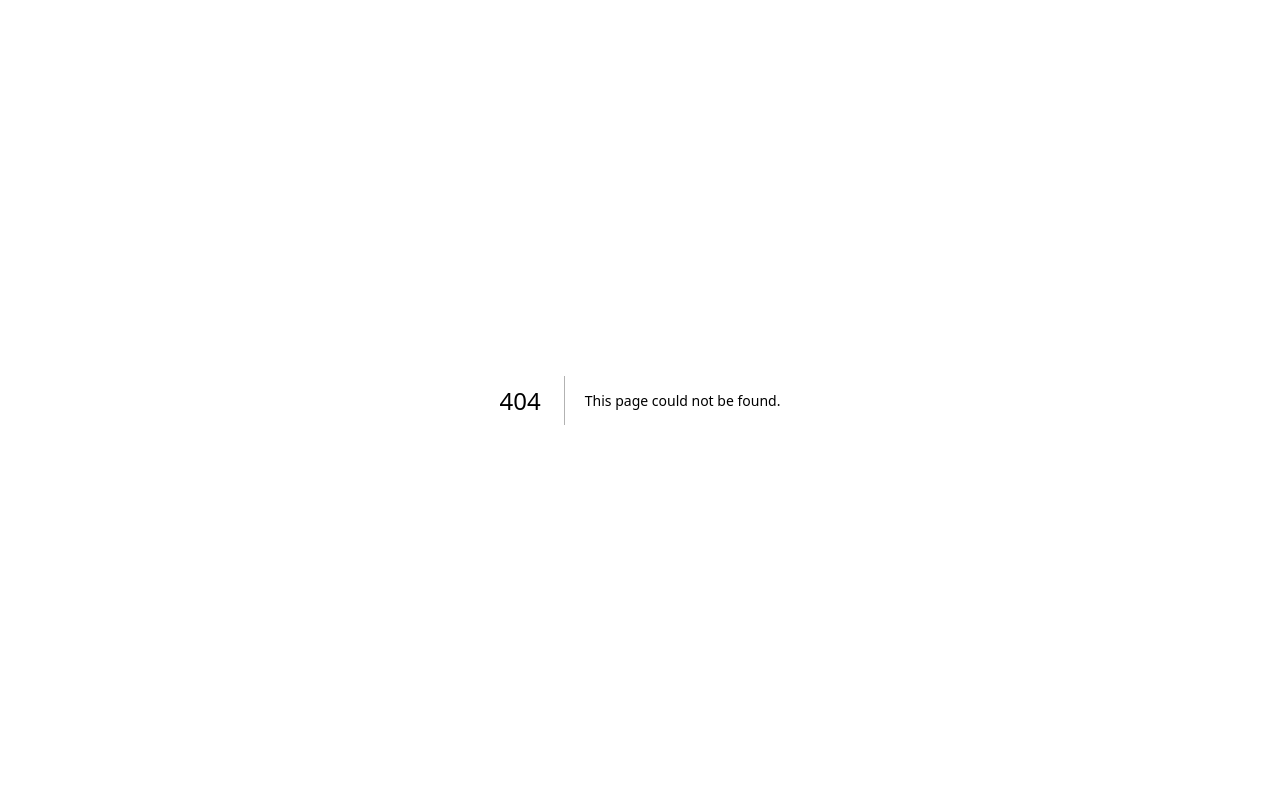
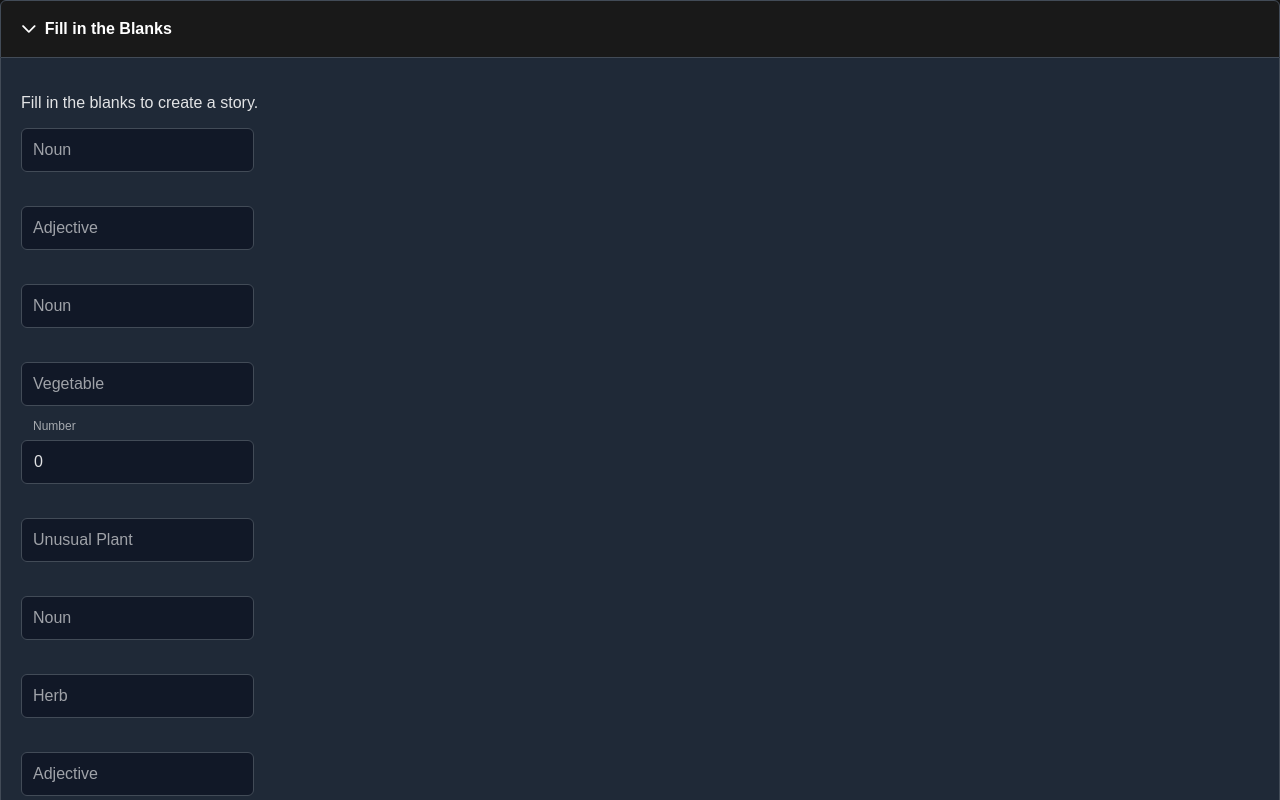
Before and after one commit to mgmodell/mav_site, a Next.js app: page /theSoupRecipe in a window 1280 px wide. Before the commit this address had no page. Shown: the top 800 px of the page. Built offline with nearby package versions, Linux system fonts and the light colour scheme; a web font is replaced by a local one.

Commit message:
frame for third Mad Lib

```diff
--- a/pages/index.tsx
+++ b/pages/index.tsx
@@ -32,6 +32,12 @@ export default function Home() {
             </Link>
 
           </li>
+          <li>
+            <Link href="/theSoupRecipe">
+              The Soup Recipe
+            </Link>
+
+          </li>
 
         </ul>
 
--- /dev/null
+++ b/pages/theSoupRecipe.tsx
@@ -0,0 +1,209 @@
+import Head from "next/head";
+import { useState } from "react";
+import "primereact/resources/themes/lara-dark-blue/theme.css";
+import "primereact/resources/primereact.min.css";
+
+import { FloatLabel } from 'primereact/floatlabel';
+import { InputText } from 'primereact/inputtext';
+import { Accordion, AccordionTab } from 'primereact/accordion';
+import { InputNumber } from "primereact/inputnumber";
+
+export default function TheSoupRecipe() {
+
+    const [noun1, setNoun1] = useState('');
+    const [adjective1, setAdjective1] = useState('');
+    const [noun2, setNoun2] = useState('');
+    const [vegetable1, setVegetable1] = useState('');
+    const [number1, setNumber1] = useState(0);
+    const [unusualPlant, setUnusualPlant] = useState('');
+    const [noun3, setNoun3] = useState('');
+    const [herb, setHerb] = useState('');
+    const [adjective2, setAdjective2] = useState('');
+    const [pluralNoun1, setPluralNoun1] = useState('');
+    const [number2, setNumber2] = useState(0);
+    const [typeOfVegetable, setTypeOfVegetable] = useState('');
+    const [seasoning, setSeasoning] = useState('');
+    const [pluralNoun2, setPluralNoun2] = useState('');
+    const [number3, setNumber3] = useState(0);
+    const [noun4, setNoun4] = useState('');
+    const [unitOfMeasurement, setUnitOfMeasurement] = useState('');
+    const [adjective3, setAdjective3] = useState('');
+    const [noun5, setNoun5] = useState('');
+    const [number4, setNumber4] = useState(0);
+    const [fraction, setFraction] = useState('');
+    const [flavor, setFlavor] = useState('');
+    const [noun6, setNoun6] = useState('');
+    const [noun7, setNoun7] = useState('');
+    const [adjective4, setAdjective4] = useState('');
+    const [number5, setNumber5] = useState(0);
+    const [pluralNoun3, setPluralNoun3] = useState('');
+    const [verb1, setVerb1] = useState('');
+    const [number6, setNumber6] = useState(0);
+    const [verb2, setVerb2] = useState('');
+    const [noun8, setNoun8] = useState('');
+    const [somethingInKitchen, setSomethingInKitchen] = useState('');
+    const [number7, setNumber7] = useState(0);
+    const [adjective5, setAdjective5] = useState('');
+    const [kitchenUtensil1, setKitchenUtensil1] = useState('');
+    const [pluralNoun4, setPluralNoun4] = useState('');
+    const [kitchenUtensil2, setKitchenUtensil2] = useState('');
+    const [shapes, setShapes] = useState('');
+    const [number8, setNumber8] = useState(0);
+    const [number9, setNumber9] = useState(0);
+    const [foodItem, setFoodItem] = useState('');
+
+
+    const disabled = !(
+        noun1 &&
+        adjective1 &&
+        noun2 &&
+        vegetable1 &&
+        number1 &&
+        unusualPlant &&
+        noun3 &&
+        herb &&
+        adjective2 &&
+        pluralNoun1 &&
+        number2 &&
+        typeOfVegetable &&
+        seasoning &&
+        pluralNoun2 &&
+        number3 &&
+        noun4 &&
+        unitOfMeasurement &&
+        adjective3 &&
+        noun5 &&
+        number4 &&
+        fraction &&
+        flavor &&
+        noun6 &&
+        noun7 &&
+        adjective4 &&
+        number5 &&
+        pluralNoun3 &&
+        verb1 &&
+        number6 &&
+        verb2 &&
+        noun8 &&
+        somethingInKitchen &&
+        number7 &&
+        adjective5 &&
+        kitchenUtensil1 &&
+        pluralNoun4 &&
+        kitchenUtensil2 &&
+        shapes &&
+        number8 &&
+        number9 &&
+        foodItem
+    );
+
+    const insertWord = (word: string) => {
+        return(
+            <u>
+            {word || '______'}
+            </u>
+        )
+    }
+
+    const textInput = (label: string, value: string, setter: (value: string) => void) => {
+        return (
+                <p>
+                    <FloatLabel>
+                        <InputText
+                            id={label}
+                            value={value}
+                            onChange={(e) => setter(e.target.value || 0)}
+                        />
+                        <label htmlFor={label}>{label}</label>
+                    </FloatLabel><br />
+                </p>
+        )
+    }
+    const numberInput = (label: string, value: number, setter: (value: number) => void) => {
+        return (
+                <p>
+                    <FloatLabel>
+                        <InputNumber
+                            id={label}
+                            value={value}
+                            onChange={(e) => setter(e.target.value || 0)}
+                        />
+                        <label htmlFor={label}>{label}</label>
+                    </FloatLabel><br />
+                </p>
+        )
+    }
+
+    return (
+        <>
+            <Head>
+                <title>The <u>{noun1}</u> ball soup recipe</title>
+            </Head>
+            <Accordion activeIndex={0} className="w-full md:w-25rem">
+                <AccordionTab
+                    header="Fill in the Blanks"
+                >
+                    <p>Fill in the blanks to create a story.</p>
+                    <div className="card flex justify-content-center">
+                        <p>
+                            {textInput('Noun', noun1, setNoun1)}
+                            {textInput('Adjective', adjective1, setAdjective1)}
+                            {textInput('Noun', noun2, setNoun2)}
+                            {textInput('Vegetable', vegetable1, setVegetable1)}
+                            {numberInput('Number', number1, setNumber1)}
+                            {textInput('Unusual Plant', unusualPlant, setUnusualPlant)}
+                            {textInput('Noun', noun3, setNoun3)}
+                            {textInput('Herb', herb, setHerb)}
+                            {textInput('Adjective', adjective2, setAdjective2)}
+                            {textInput('Plural Noun', pluralNoun1, setPluralNoun1)}
+                            {numberInput('Number', number2, setNumber2)}
+                            {textInput('Type of Vegetable', typeOfVegetable, setTypeOfVegetable)}
+                            {textInput('Seasoning', seasoning, setSeasoning)}
+                            {textInput('Plural Noun', pluralNoun2, setPluralNoun2)}
+                            {numberInput('Number', number3, setNumber3)}
+                            {textInput('Noun', noun4, setNoun4)}
+                            {textInput('Unit of Measurement', unitOfMeasurement, setUnitOfMeasurement)}
+                            {textInput('Adjective', adjective3, setAdjective3)}
+                            {textInput('Noun', noun5, setNoun5)}
+                            {numberInput('Number', number4, setNumber4)}
+                            {textInput('Fraction', fraction, setFraction)}
+                            {textInput('Flavor', flavor, setFlavor)}
+                            {textInput('Noun', noun6, setNoun6)}
+                            {textInput('Noun', noun7, setNoun7)}
+                            {textInput('Adjective', adjective4, setAdjective4)}
+                            {numberInput('Number', number5, setNumber5)}
+                            {textInput('Plural Noun', pluralNoun3, setPluralNoun3)}
+                            {textInput('Verb', verb1, setVerb1)}
+                            {numberInput('Number', number6, setNumber6)}
+                            {textInput('Verb', verb2, setVerb2)}
+                            {textInput('Noun', noun8, setNoun8)}
+                            {textInput('Something in Kitchen', somethingInKitchen, setSomethingInKitchen)}
+                            {numberInput('Number', number7, setNumber7)}
+                            {textInput('Adjective', adjective5, setAdjective5)}
+                            {textInput('Kitchen Utensil', kitchenUtensil1, setKitchenUtensil1)}
+                            {textInput('Plural Noun', pluralNoun4, setPluralNoun4)}
+                            {textInput('Kitchen Utensil', kitchenUtensil2, setKitchenUtensil2)}
+                            {textInput('Shapes', shapes, setShapes)}
+                            {numberInput('Number', number8, setNumber8)}
+                            {numberInput('Number', number9, setNumber9)}
+                            {textInput('Food Item', foodItem, setFoodItem)}
+                        </p>
+                    </div>
+                </AccordionTab>
+
+                <AccordionTab
+                    disabled={disabled}
+                    header={`Story: ${disabled ? 'Not Ready' : 'Click to Read!'}`}
+                >
+                    <>
+                        <h1>The {insertWord( noun1 )} ball soup recipe</h1>
+                        <p>
+                            Get ready to make the world's most {insertWord(adjective1)} soup. You may even want to double this recipe
+                            and keep half in the {insertWord(noun2)} for later.
+                        </p>
+                    </>
+                </AccordionTab>
+            </Accordion>
+        </>
+    );
+}
```
